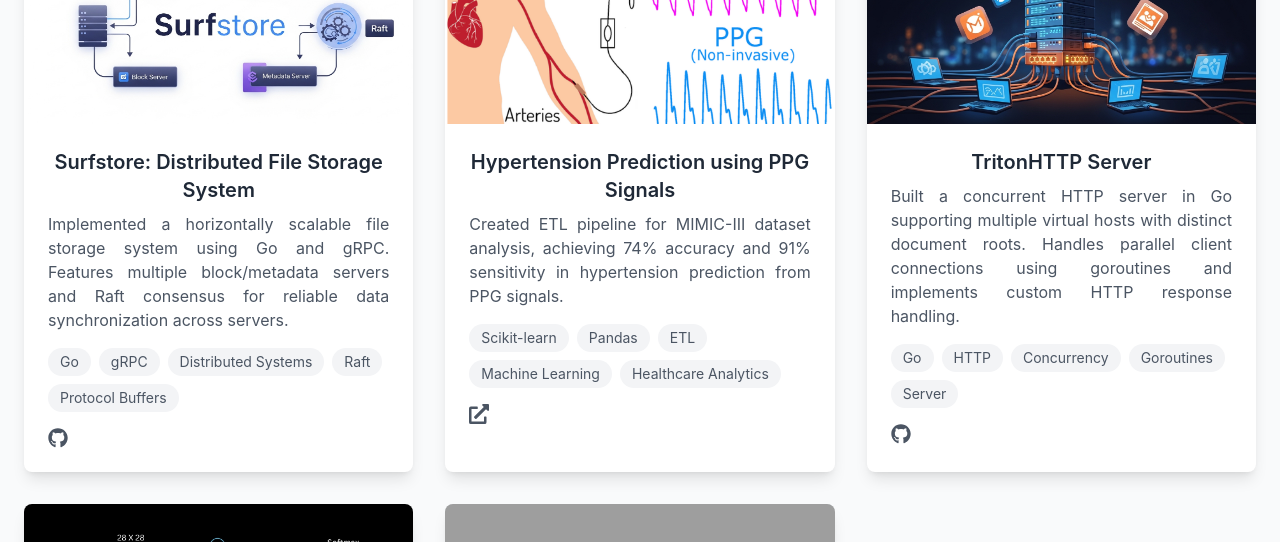
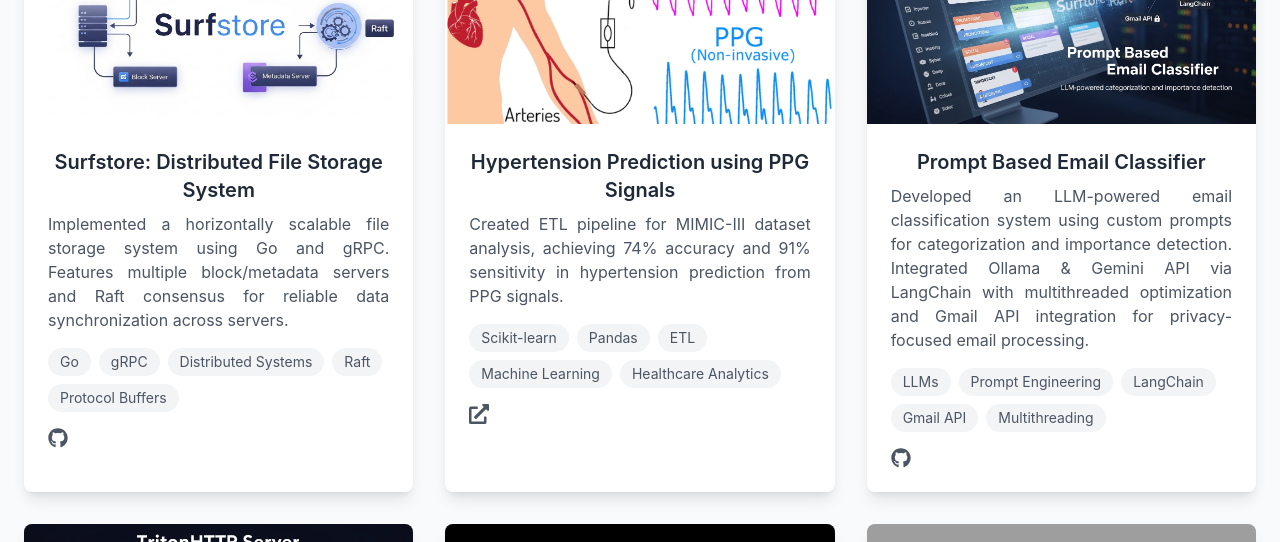
Before and after one commit to LoukikNaik/portfolio, a React (Create React App) app: page / in a window 1280 px wide. Shown: the part 2880-3422 px from the top of the page. Built offline with nearby package versions, Linux system fonts and the light colour scheme; grey boxes are pictures that could not be loaded.

Commit message:
Updated project images

```diff
--- a/src/components/Projects.js
+++ b/src/components/Projects.js
@@ -6,6 +6,7 @@
 import mnistImage from '../assets/mnist.png';
 import surfstoreImage from '../assets/surfstore.jpg';
 import tritonHttpImage from '../assets/tritonhttp.jpg';
+import emailClassifierImage from '../assets/email.jpg';
 
 const Projects = () => {
   const projects = [
@@ -23,6 +24,14 @@
       image: ppgImage,
       technologies: ['Scikit-learn', 'Pandas', 'ETL', 'Machine Learning', 'Healthcare Analytics'],
       live: 'https://drive.google.com/file/d/1c3mTvv48zX0mRZf2zoSyrgkbfemB52xO/view',
+    },
+
+    {
+      title: 'Prompt Based Email Classifier',
+      description: 'Developed an LLM-powered email classification system using custom prompts for categorization and importance detection. Integrated Ollama & Gemini API via LangChain with multithreaded optimization and Gmail API integration for privacy-focused email processing.',
+      image: emailClassifierImage,
+      technologies: ['LLMs', 'Prompt Engineering', 'LangChain', 'Gmail API', 'Multithreading'],
+      github: 'https://github.com/LoukikNaik/email-classification-wrapper.git',
     },
 
     {
```
Also changed, not shown: src/assets/email.jpg (added), 1 other file (tests, documents, lock files or other folders).
